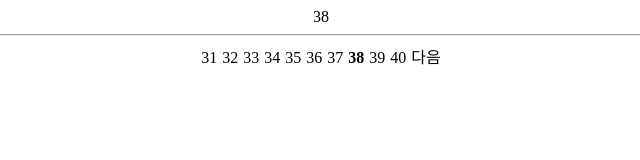
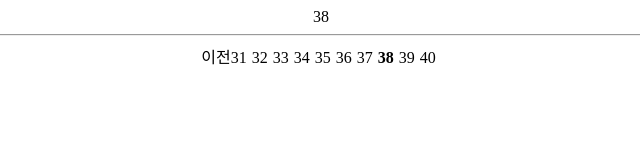
Before and after one commit to minchanwoo/pagenation_stopwatch, a React (Create React App) app: page / in a window 1280 px wide. Shown: the top 160 px of the page, without its empty margins (319-959 px from the left). Built offline with nearby package versions, Linux system fonts and the light colour scheme.

Commit message:
10페이지넘어가면 이전이 생기고 31페이지넘어가면 다음 지우는기능생성

```diff
--- a/src/App.js
+++ b/src/App.js
@@ -14,6 +14,15 @@ class App extends Component {
       const { currentPage } = this.state;
       if(currentPage < 40) {
         if(currentPage % 10 === 0) {
+          if(currentPage === 30) {
+            this.setState({
+              hasNextPages: false,
+            })
+          }else if(currentPage === 10) { //이부분은 else if로 써도되고 위의 if(currentPage === 30) 이부분과 별도롤 if 로 써도된다
+            this.setState({
+              hasPrevPages: true,
+            })
+          }
           const newNearPages = [currentPage+1,currentPage+2,currentPage+3,currentPage+4,currentPage+5,currentPage+6,currentPage+7,currentPage+8,currentPage+9,currentPage+10];
           this.setState({
             currentPage: currentPage + 1,
```
